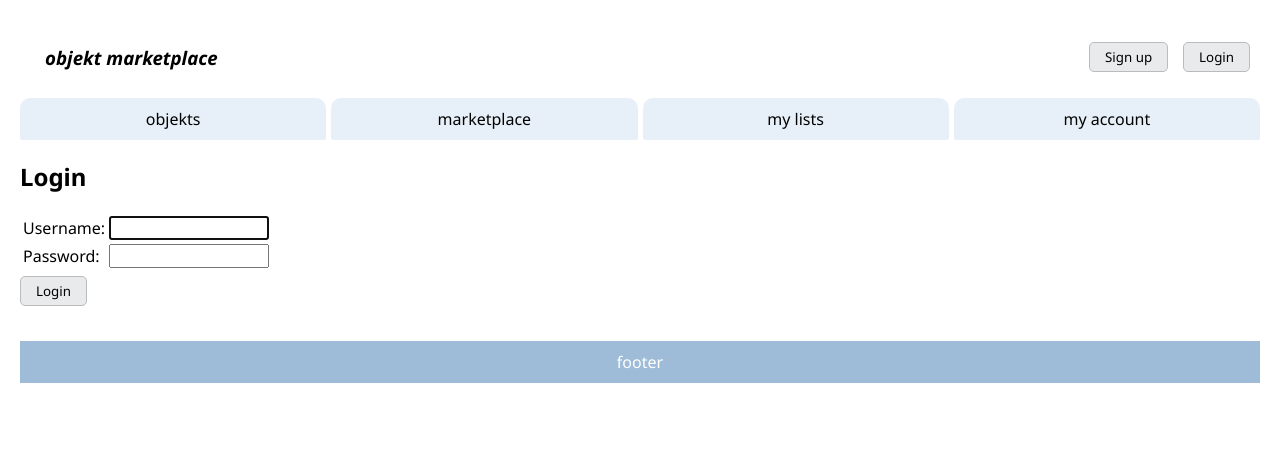
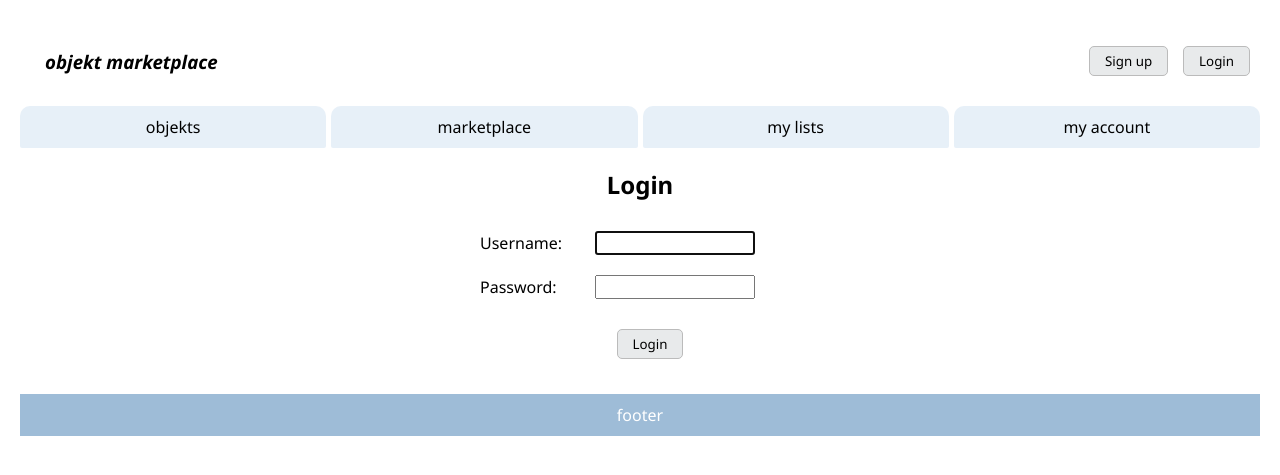
Before and after one commit to aomou/objekt-marketplace, a Django app: page /login/ in a window 1280 px wide. Shown: the top 475 px of the page. Run offline with Django 5.2, Linux system fonts and the light colour scheme; parts of the project's set-up code (start-up, migrations or seed data) failed here and were passed over; some web fonts are replaced.

Commit message:
Fix base, register, login, info css

```diff
--- a/apps/accounts/forms.py
+++ b/apps/accounts/forms.py
@@ -2,7 +2,7 @@
 
 from django import forms
 from .models import User, UserProfile
-from django.contrib.auth.models import User  # 修正 import
+from django.contrib.auth.models import User
 
 class UserForm(forms.ModelForm):
     class Meta:
@@ -21,7 +21,7 @@
         widgets = {
             "wallet_address": forms.TextInput(attrs={"placeholder": "0x123456..."}),
             "contact_info": forms.Textarea(attrs={
-                "rows": 4,
+                "rows": 3,
                 "placeholder": "Discord username, X id, ..."
                 }),
         }
--- a/static/base.css
+++ b/static/base.css
@@ -26,10 +26,13 @@
     margin-top: 5px;
     margin-bottom: 5px;
     padding: 5px 15px;
+    border-radius: 5px;
+    line-height: normal;
     background-color: #dde0e2ae;
     border: 1px solid #bbb;
-    border-radius: 5px;
 
+    cursor: pointer;   /* 滑鼠移過去會變成手指 */
+    text-decoration: none;  /* 移除 a link 的底線 */
     transition: 0.1s; /* 加上轉場效果，讓 hover 更平滑 */
 }
 
--- a/static/login.css
+++ b/static/login.css
@@ -1,3 +1,38 @@
+/* login */
+
+.login-container {
+    text-align: center;
+    display: flex;
+    flex-direction: column;
+    align-items: center;
+    /* justify-content: center; */
+}
+
+form > div {
+    display: flex;
+    flex-direction: row;
+    align-items: center;
+    padding: 10px;
+    gap: 10px;
+}
+
+form > div > div:first-child {
+    width: 60px;
+    text-align: center;
+}
+
+form > div > div:last-child {
+    width: 250px;
+}
+
+.login-btn {
+    margin-left: 20px;
+    margin-top: 20px;
+}
+
+
+/* register  */
+
 fieldset {
     border-color: #ddd;
     border-radius: 4px;
@@ -34,3 +69,10 @@
     color: #888;
     margin-top: 2px;
 }
+
+/* submit button  */
+
+.btn {
+    display: block;
+    margin: 20px auto; /* 上下 20px，自動水平置中 */
+}
--- a/templates/base.html
+++ b/templates/base.html
@@ -29,7 +29,7 @@
                     <p> Hello, <i> {{ user.username }} </i> ! </p>
                     <form method="POST" action="{% url 'logout' %}">
                     {% csrf_token %}
-                        <button class="logout-btn btn" type="submit"> Logout </button> <br>
+                        <button class="btn" type="submit"> Logout </button> <br>
                     </form>
                 {% else %}                  <!-- 未登入 -->
                     <form action="{% url 'register' %}">
--- a/templates/registration/login.html
+++ b/templates/registration/login.html
@@ -15,16 +15,14 @@
         <div class="login-form">
             <form method="POST" action="{% url 'login' %}">
                 {% csrf_token %}
-                <table>
-                    <tr>
-                        <td>{{ form.username.label_tag }}</td>
-                        <td>{{ form.username }}</td>
-                    </tr>
-                    <tr>
-                        <td>{{ form.password.label_tag }}</td>
-                        <td>{{ form.password }}</td>
-                    </tr>
-                </table>
+                <div>
+                    <div> {{ form.username.label_tag }} </div>
+                    <div> {{ form.username }} </div>
+                </div>
+                <div>
+                    <div> {{ form.password.label_tag }} </div>
+                    <div> {{ form.password }} </div>
+                </div>
                 <button type="submit" class="login-btn"> Login </button>
             </form>
         </div>
--- a/templates/registration/register.html
+++ b/templates/registration/register.html
@@ -3,9 +3,9 @@
 
 {% block title %} Login {% endblock %}
 
-<!-- 放子分頁的 css -->
+<!-- 子分頁的 css -->
 {% block extra_css %}
-    {{ block.super }}  <!-- 繼承母版的 css 但不要覆蓋 -->
+    {{ block.super }}
     <link rel="stylesheet" href="{% static 'login.css' %}">
 {% endblock %}
 
@@ -19,7 +19,7 @@
                     {{ form.as_div }}
                 </fieldset>
                 <br>
-                <button type="submit" class="register-btn" style="justify-content: center; margin-left: 10px;"> Submit </button>
+                <button type="submit" class="btn"> Submit </button>
             </form>
         </div>
     </div>
```
Also changed, not shown: static/info.css (+29 -8 lines), templates/accounts/info.html (+3 -5 lines).
